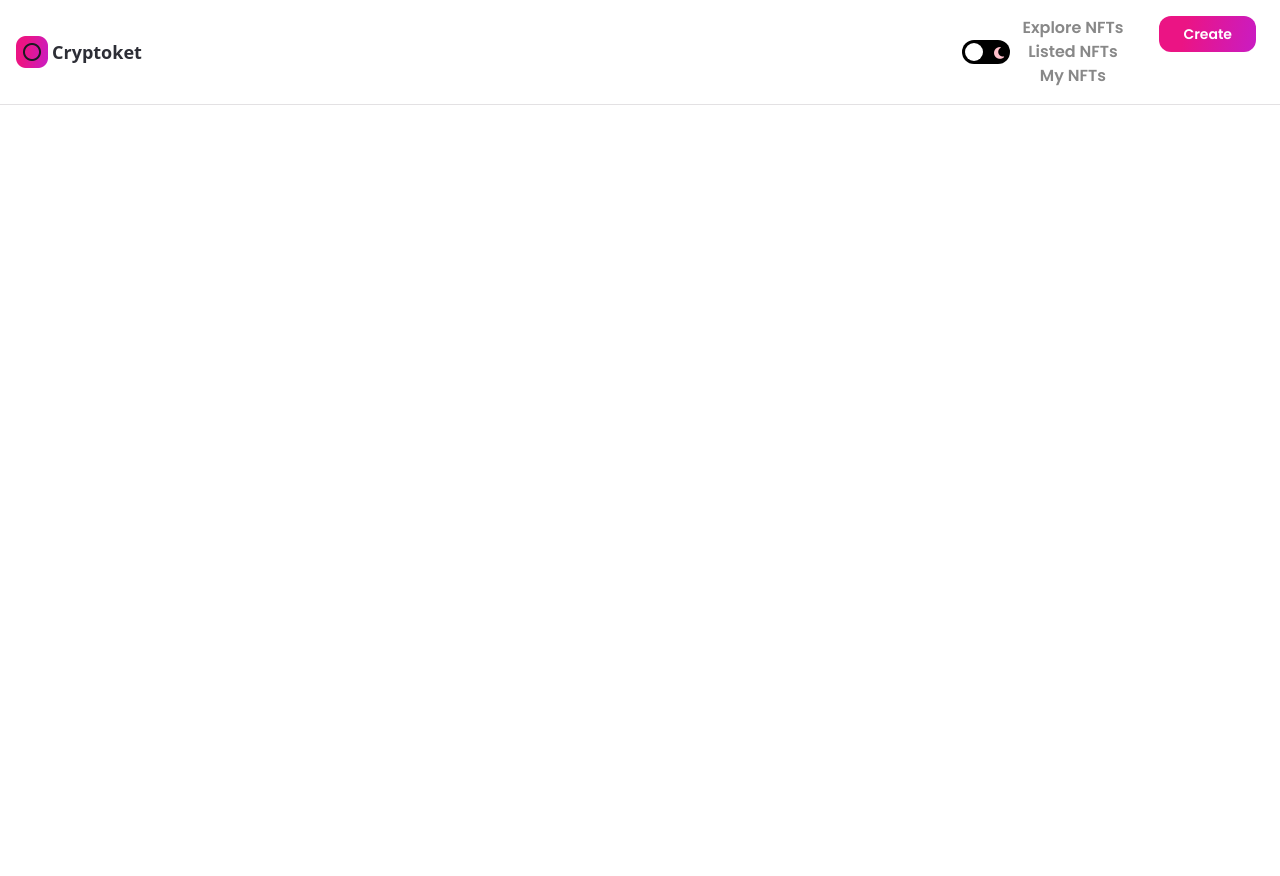
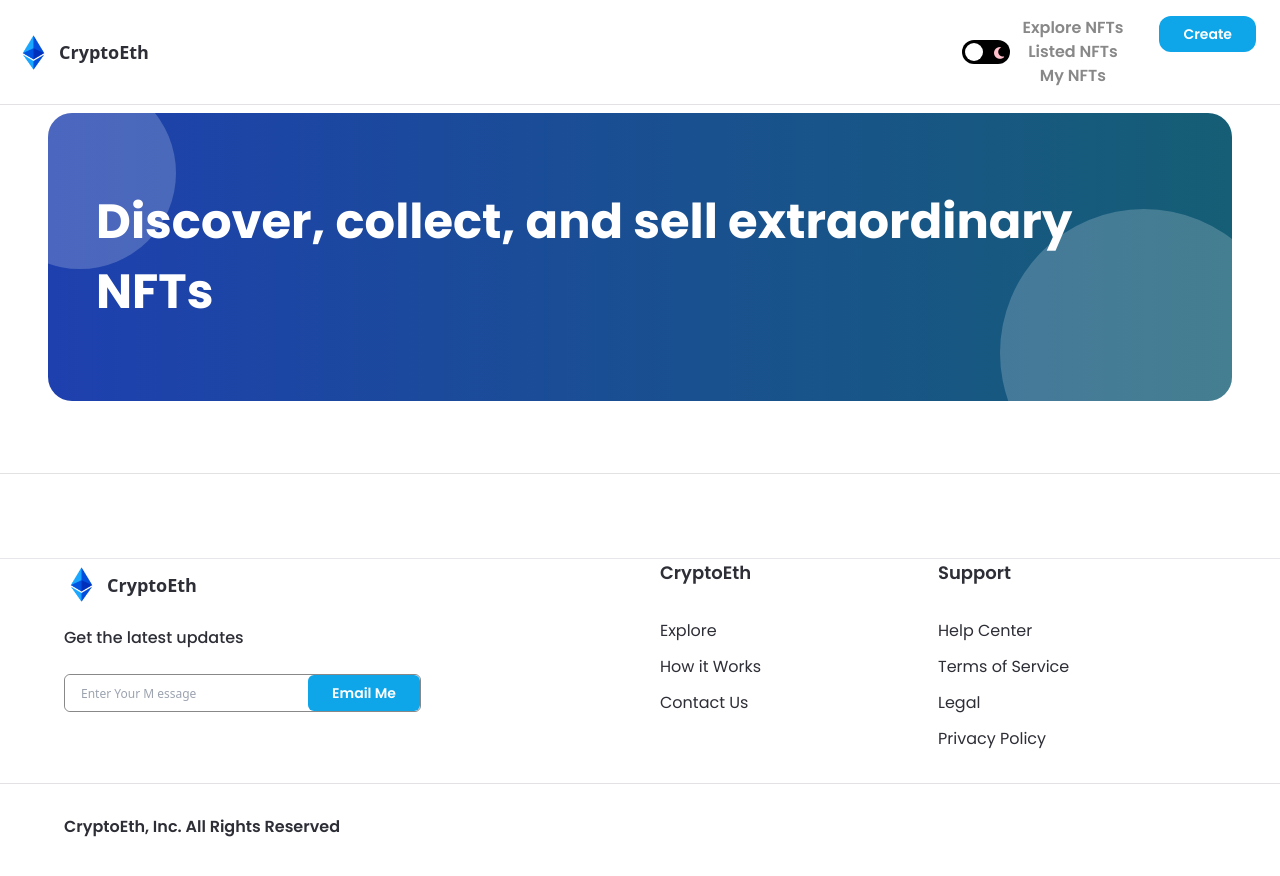
Before and after one commit to TitasRoy14/nft.cryptoket, a Next.js app: page / in a window 1280 px wide. Shown: the top 876 px of the page. Before the commit the page ends 800 px from the top, so only its background shows below. Built offline with nearby package versions, Linux system fonts and the light colour scheme.

Commit message:
2.Footer and Banner

```diff
--- /dev/null
+++ b/components/Banner.jsx
@@ -0,0 +1,10 @@
+
+const Banner = ({ name, childStyles, parentStyles }) => (
+  <div className={` relative w-full flex items-center z-0 overflow-hidden bg-gradient-to-r from-blue-800 to-cyan-800 ... ${parentStyles}`}>
+    <p className={`font-bold text-5xl font-poppins leading-70 ${childStyles}`}> { name}</p>
+    <div className="absolute w-48 h-48 sm:w-32 sm:h-32 rounded-full white-bg -top-9 -left-16 -z-5" />
+    <div className="absolute w-72 h-72 sm:w-56 sm:h-56 rounded-full white-bg -bottom-24  -right-14 -z-5" />
+  </div>
+);
+
+export default Banner;
--- a/components/Buttons.jsx
+++ b/components/Buttons.jsx
@@ -3,7 +3,7 @@
 const Button = ({ btnName, classStyles, handleClick }) => (
   <button
     type="button"
-    className={`nft-gradient text-sm minlg:text-lg py-2 px-6 minlg:px-8 font-poppins font-semibold text-white ${classStyles}`}
+    className={`bg-sky-500 hover:bg-sky-800 text-sm minlg:text-lg py-2 px-6 minlg:px-8 font-poppins font-semibold text-white ${classStyles}`}
     onClick={handleClick}
   >
     {btnName}
--- a/components/Footer.jsx
+++ b/components/Footer.jsx
@@ -1,7 +1,69 @@
-import React from 'react';
+import Image from 'next/image';
+import { useTheme } from 'next-themes';
 
-const Footer = () => (
-  <div>Footer</div>
+import images from '../assets';
+import { Botton, Button } from '.';
+
+const FooterLinks = ({ heading, items }) => (
+  <div className="flex-1 justify-start items-start">
+    <h3 className="font-poppins dark:text-white text-nft-black-1 font-semibold text-lg mb-8">{heading}</h3>
+    {items.map((item, index) => (
+      <p key={index} className="font-poppins dark:text-white text-nft-black-1 font-normal text-base cursor-pointer dark:hover:text-nft-gray-1 hover:text-nft-black-1 my-3">{item}</p>
+    ))}
+  </div>
 );
 
+const Footer = () => {
+  const { theme } = useTheme();
+
+  return (
+    <footer className="flexCenter flex-col border-t dark:border-nft-black-1 border-nft-gray-1 sm:py-8 py-16">
+      <div className="w-full minmd:w-4/5 flex flex-row md:flex-col mt-5 border-t  sm:px-4 px-16">
+        <div className="flexStart flex-1 flex-col">
+          <div className="flexCenter cursor-pointer mt-2">
+            <Image src={images.logo02} objectFit="contain" width={35} height={35} alt="logo" />
+            <p className="dark:text-white text-nft-black-1 font-semibold text-lg ml-2"> CryptoEth </p>
+          </div>
+          <p className=" font-poppins dark:text-white text-nft-black-1 font-medium text-base mt-6 ">Get the latest updates</p>
+          <div className="flexBetween md:w-full minlg:w-557 w-357 mt-6 dark:bg-nft-black-2 bg-white border dark:border-nft-black-2 border-nft-gray-2 rounded-md ">
+
+            <input type="email" placeholder="Enter Your M essage" className="h-full flex-1 w-full dark:bg-nft-black-2 bg-white px-4 rounded-md dark:text-white text-nft-black-1 font-normal text-xs minlg:text-lg outline-none" />
+            <div className="flex-initial">
+              <Button btnName="Email Me" classStyles="rounded-md" />
+            </div>
+
+          </div>
+        </div>
+
+        <div className="flex-1 flexBetweenStart flex-wrap ml-10 md:ml-0 md:mt-8">
+          <FooterLinks heading="CryptoEth" items={['Explore', 'How it Works', 'Contact Us']} />
+          <FooterLinks heading="Support" items={['Help Center', 'Terms of Service', 'Legal', 'Privacy Policy']} />
+        </div>
+      </div>
+      <div className="flex-center w-full mt-5 border-t dark:border-nft-black-1 border-nft-gray-1 sm:px-4 px-16">
+        <div className=" flexBetween flex-row w-full minmd:w-4/5 sm:flex-col mt-7">
+          <p className=" font-poppins dark:text-white text-nft-black-1 font-semibold text-base">CryptoEth, Inc. All Rights Reserved</p>
+          <div className="flex flex-row sm:mt-4">
+
+            {[images.instagram, images.twitter, images.telegram, images.discord].map((image, index) => (
+              <div className="mx-2 cursor-pointer" key={index}>
+                <Image
+                  src={image}
+                  objectFit="contain"
+                  width={24}
+                  height={24}
+                  alt="social"
+                  className={theme === 'light' && 'filter invert'}
+                />
+              </div>
+            ))}
+
+          </div>
+
+        </div>
+      </div>
+    </footer>
+  );
+};
+
 export default Footer;
--- a/components/Navbar.jsx
+++ b/components/Navbar.jsx
@@ -70,8 +70,8 @@
       <div className="flex flex-1 flex-row justify-start">
         <Link href="/">
           <div className="flexCenter md:hidden cursor-pointer" onClick={() => {}}>
-            <Image src={images.logo02} objectFit="contain" width={32} height={32} alt="logo" />
-            <p className="dark:text-white text-nft-black-1 font-semibold text-lg ml-1"> Cryptoket </p>
+            <Image src={images.logo02} objectFit="contain" width={35} height={35} alt="logo" />
+            <p className="dark:text-white text-nft-black-1 font-semibold text-lg ml-2"> CryptoEth </p>
           </div>
         </Link>
         <Link href="/">
--- a/components/index.js
+++ b/components/index.js
@@ -1,5 +1,6 @@
 import Footer from './Footer';
 import Navbar from './Navbar';
 import Button from './Buttons';
+import Banner from './Banner';
 
-export { Footer, Navbar, Button };
+export { Footer, Navbar, Button, Banner };
--- a/pages/_app.js
+++ b/pages/_app.js
@@ -9,9 +9,12 @@
   <ThemeProvider attribute="class">
     <div className="dark:bg-nft-dark bg-white min-h-screen">
       <Navbar />
-      <Component {...pageProps} />
+      <div className="pt-65">
+        <Component {...pageProps} />
+      </div>
       <Footer />
     </div>
+
     <Script src="https://kit.fontawesome.com/8db872c817.js" crossorigin="anonymous" />
   </ThemeProvider>
 
--- a/pages/index.js
+++ b/pages/index.js
@@ -1,7 +1,14 @@
+import { Banner } from '../components';
+
 const Home = () => (
-  <h1 className="text-3xl font-bold underline">
-    Hello World
-  </h1>
+  <div className="flex justify-center sm:px-4 p-12">
+    <div className="w-full minmd:w-4/5 ">
+
+      <Banner name="Discover, collect, and sell extraordinary NFTs" childStyles="md:text-4xl sm:text-2xl xs:text-xl text-left text-white" parentStyles="justify-start mb-6 h-72 sm:h-60 p-12 xs:p-4 xs:h-44 rounded-3xl" />
+
+    </div>
+
+  </div>
 );
 
 export default Home;
```
Also changed, not shown: assets/logo02.png.
